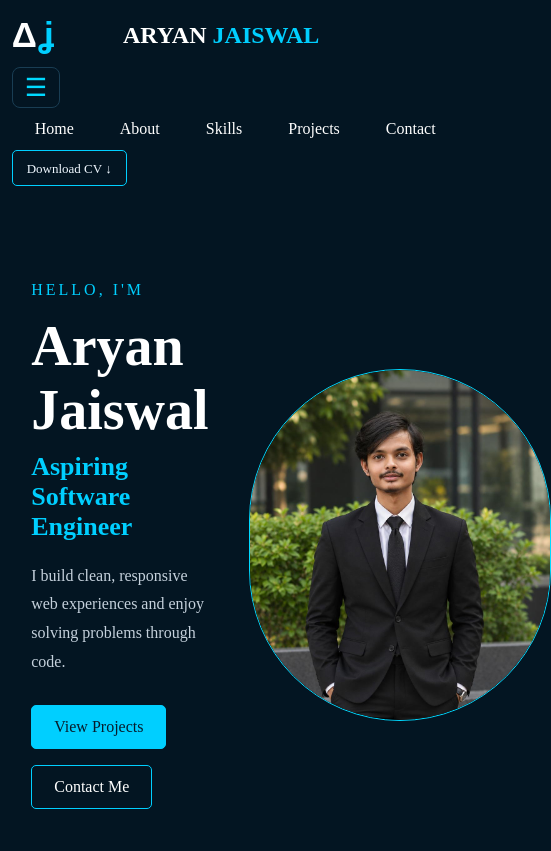
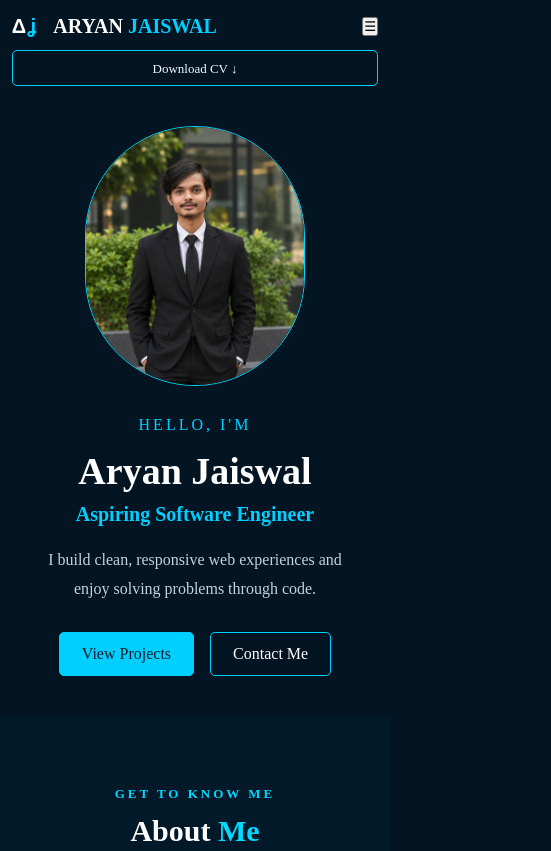
Before and after one commit to AryanJaiswalDev/CodeAlpha_Portfolio, a plain HTML site: page index.html in a window 390 px wide. Shown: the top 851 px of the page, 551 px wide, since content can reach past the window. Drawn offline with Linux system fonts and the light colour scheme.

Commit message:
resposiveness increased

```diff
--- a/index.html
+++ b/index.html
@@ -25,7 +25,7 @@
         ☰
     </button>
 
-    <ul>
+    <ul class="nav-links" id="nav-links">
 
       <a href="#home">Home</a>
       <a href="#about">About</a>
@@ -517,7 +517,7 @@
             </p>
 
             <a class="contact-button"
-               href="mailto:YOUR_EMAIL@example.com?subject=Portfolio%20Enquiry">
+               href="mailto:aryan.j0486@gmail.com?subject=Portfolio%20Enquiry">
                 Say Hello <span>↗</span>
             </a>
         </div>
--- a/style.css
+++ b/style.css
@@ -35,6 +35,7 @@ body {
 }
 .navbar {
   padding-top: 15px;
+  position: sticky;
     display: flex;
     justify-content: space-between;
     align-items: center;
@@ -889,18 +890,6 @@ color: #00CFFF;
     }
 }
 
-/* Mobile Navbar */
-.menu-toggle {
-    display: none;
-    background: transparent;
-    border: 1px solid #193D53;
-    color: #00D9FF;
-    font-size: 25px;
-    padding: 5px 12px;
-    border-radius: 8px;
-    cursor: pointer;
-}
-
 @media (max-width: 768px) {
     .navbar {
         position: relative;
@@ -909,15 +898,15 @@ color: #00CFFF;
         gap: 12px;
     }
 
-    .menu-toggle {
-        display: block;
-    }
+    .brand { gap: 16px; }
+    .brand h1 { font-size: 20px; }
+    .logo { font-size: 28px; }
 
-    .nav-links {
+    .menu-toggle { display: block; }
+
+    .navbar .nav-links {
         display: none;
         flex-direction: column;
-        align-items: stretch;
-        gap: 0;
         width: 100%;
         padding: 10px 0;
         background: #0B263A;
@@ -925,12 +914,44 @@ color: #00CFFF;
         border-radius: 12px;
     }
 
-    .nav-links.active {
-        display: flex;
+    .navbar .nav-links.active { display: flex; }
+
+    .navbar .nav-links a {
+        display: block;
+        margin: 0;
+        padding: 13px 18px;
     }
 
-    .nav-links a {
-        display: block;
-        padding: 13px 18px;
+    .resume {
+        width: 100%;
+        text-align: center;
+        box-sizing: border-box;
     }
 }
+@media (max-width: 768px) {
+    .hero {
+        flex-direction: column-reverse;
+        text-align: center;
+        min-height: auto;
+        padding: 40px 0;
+        gap: 30px;
+    }
+
+    .hero-content h1 { font-size: 38px; }
+    .hero-content h2 { font-size: 20px; }
+
+    .description {
+        margin-left: auto;
+        margin-right: auto;
+    }
+
+    .hero-buttons { justify-content: center; }
+
+    .avatar {
+        width: 220px;
+        height: 260px;
+    }
+}
+*, *::before, *::after { box-sizing: border-box; }
+html, body { overflow-x: hidden; }
+img { max-width: 100%; }
```
